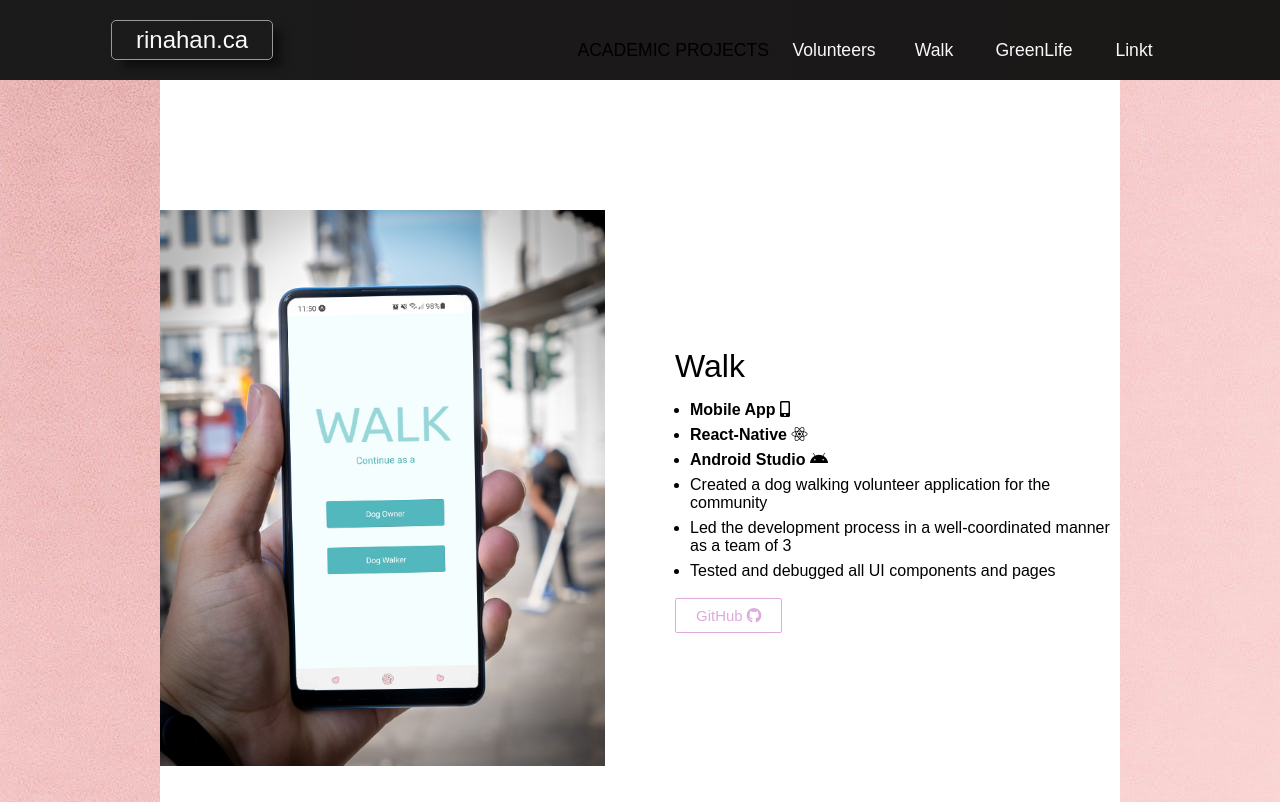
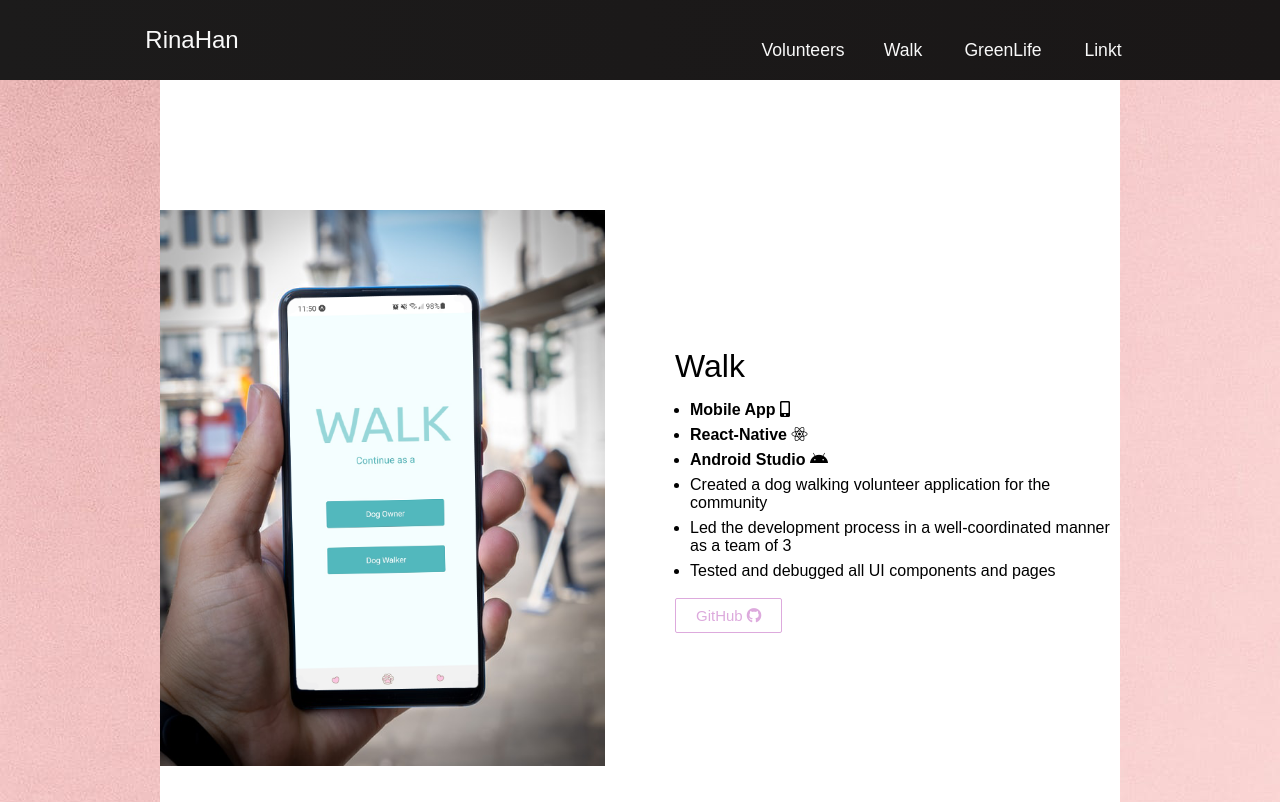
Before and after one commit to RinaHan/Portfolio-2024-Version, a React (Create React App) app: page /walk in a window 1280 px wide. Shown: the top 802 px of the page. Built offline with nearby package versions, Linux system fonts and the light colour scheme.

Commit message:
fixed header style

```diff
--- a/src/components/Header/Header.css
+++ b/src/components/Header/Header.css
@@ -9,19 +9,21 @@
   position: fixed;
   top: 0;
   z-index: 999;
+  /* border-top: 2mm ridge rgba(173, 93, 130, 0.6); */
+
 }
 .logo {
   font-size: 1.5rem;
   width: 100px;
   display: flex;
   justify-content: center;
-  border: 1px solid #999;
   padding: 5px 30px;
   border-radius: 5px;
-  box-shadow: 10px 9px 8px -2px rgba(0, 0, 0, 0.47);
 }
 .logo:hover {
-  background-color: rgba(177, 177, 177, 0.217);
+  box-shadow: 10px 9px 8px -2px rgba(0, 0, 0, 0.47);
+  border: 1px solid rgba(177, 177, 177, 0.316);
+  background-color: rgba(177, 177, 177, 0.316);
 }
 .menus {
   font-size: 1.1rem;
--- a/src/components/Header/index.js
+++ b/src/components/Header/index.js
@@ -2,9 +2,6 @@ import React, { useState, useEffect } from "react";
 // import { Button } from '../Button/Button';
 import { Link } from "react-router-dom";
 import "./Header.css";
-import { TiThMenu } from "react-icons/ti";
-import { IoClose } from "react-icons/io5";
-import { FaRegWindowClose } from "react-icons/fa";
 import styled from "styled-components";
 
 function Header() {
@@ -39,11 +36,11 @@ function Header() {
   return (
     <div className='nav-container'>
       <Link to='/' className='logo' onClick={closeMobileMenu}>
-        rinahan.ca
+        RinaHan
         {/* <i class='fab fa-typo3' /> */}
       </Link>
       <div className={hamburgerClick ? "menus active" : "menus"}>
-        <span>ACADEMIC PROJECTS</span>
+        <span className="academic">ACADEMIC PROJECTS</span>
         <Link className='menu' to='/volunteers' onClick={closeMobileMenu}>
           Volunteers
         </Link>
```
